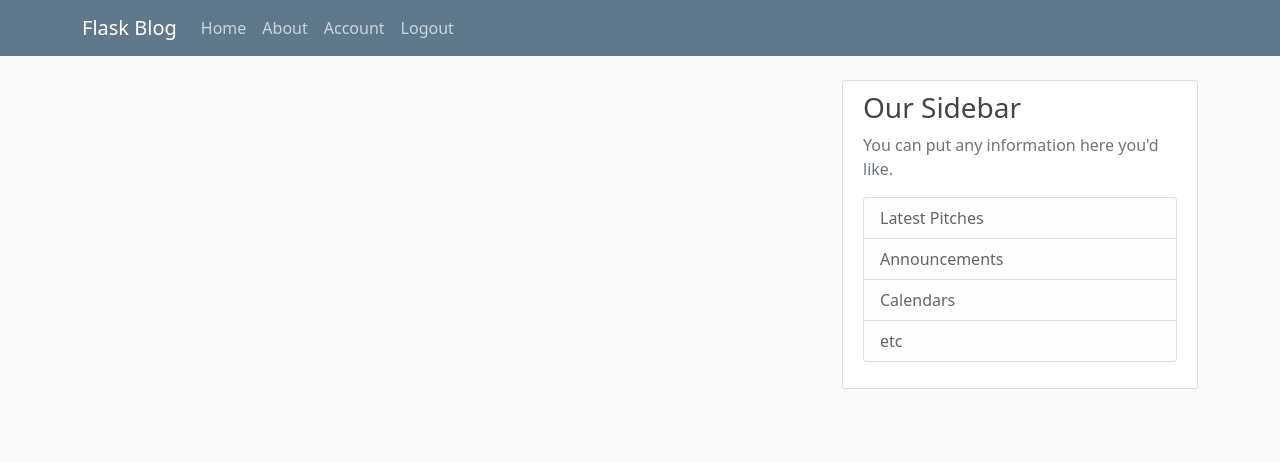
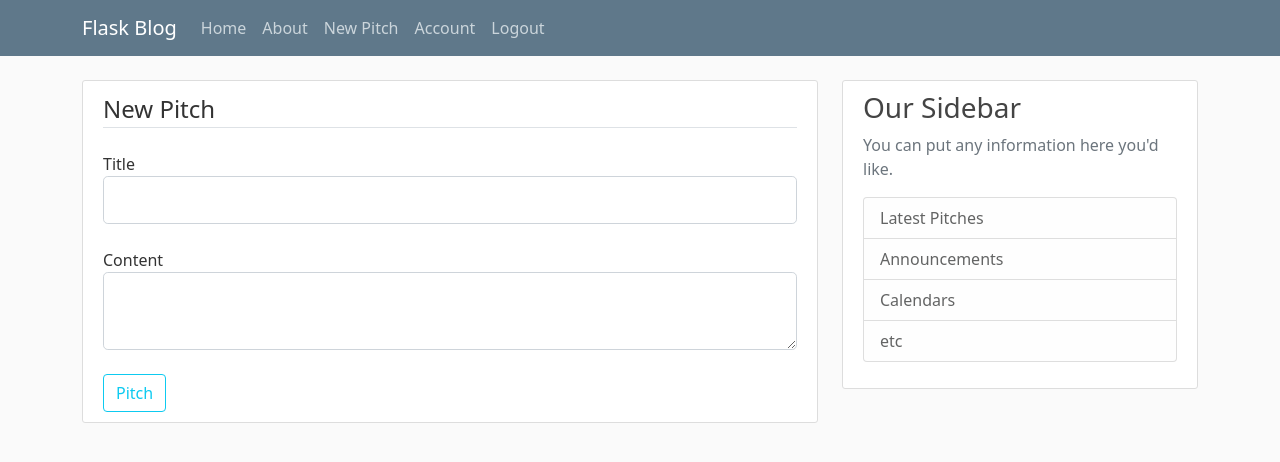
Before and after one commit to ZippMukami/Pitch-App, a Flask app: page /pitch/new in a window 1280 px wide. Shown: the top 462 px of the page. Run offline with Flask 2, Linux system fonts and the light colour scheme; a user stored in the database is signed in; some libraries are stand-ins or nearby versions.

Commit message:
adds the new pitch form.

```diff
--- a/app/templates/create_pitch.html
+++ b/app/templates/create_pitch.html
@@ -1,4 +1,40 @@
 {% extends "macros.html" %}
 {% block content %}
-
+<div class="content-section">
+    <form action="" method="POST">
+        {{ form.hidden_tag() }}
+        <fieldset class="form-group">
+            <legend class="border-bottom mb-4">New Pitch</legend>
+            <div class="form-group mt-4">
+                {{ form.title.label(class="form-control-label") }}
+                {% if form.title.errors %}
+                {{ form.title(class="form-control form-control-lg is-invalid") }}
+                <div class="invalid-feedback">
+                    {% for error in form.title.errors %}
+                    <span>{{ error }}</span>
+                    {% endfor %}
+                </div>
+                {% else %}
+                {{ form.title(class="form-control form-control-lg") }}
+                {% endif %}
+            </div>
+            <div class="form-group mt-4">
+                {{ form.content.label(class="form-control-label") }}
+                {% if form.content.errors %}
+                {{ form.content(class="form-control form-control-lg is-invalid") }}
+                <div class="invalid-feedback">
+                    {% for error in form.content.errors %}
+                    <span>{{ error }}</span>
+                    {% endfor %}
+                </div>
+                {% else %}
+                {{ form.content(class="form-control form-control-lg") }}
+                {% endif %}
+            </div>
+        </fieldset>
+        <div class="form-group mt-4">
+            {{ form.submit(class="btn btn-outline-info") }}
+        </div>
+    </form>
+</div>
 {% endblock content %}
--- a/app/templates/macros.html
+++ b/app/templates/macros.html
@@ -34,6 +34,7 @@
                     </div>
                     <div class="navbar-nav">
                       {% if current_user.is_authenticated %}
+                        <a class="nav-item nav-link" href="{{ url_for('new_pitch') }}">New Pitch</a>
                         <a class="nav-item nav-link" href="{{ url_for('account') }}">Account</a>
                         <a class="nav-item nav-link" href="{{ url_for('logout') }}">Logout</a>
 
--- a/app/views.py
+++ b/app/views.py
@@ -4,7 +4,7 @@ from turtle import title
 from PIL import Image
 from flask import render_template, url_for, flash, redirect, request
 from app import app, db, bcrypt
-from app.forms import RegistrationForm, LoginForm, UpdateAccountForm
+from app.forms import RegistrationForm, LoginForm, UpdateAccountForm, PitchForm
 from app.models import User, Pitch
 from flask_login import login_user, current_user, logout_user, login_required
 
@@ -106,7 +106,11 @@ def account():
     return render_template('account.html', title ='Account', image_file = image_file, form=form)
 
 
-@app.route("/pitch/new")
+@app.route("/pitch/new", methods= ['GET', 'POST'])
 @login_required
 def new_pitch():
-    return render_template('create_pitch.html', title='New Pitch')
+    form = PitchForm()
+    if form.validate_on_submit():
+        flash('Your pitch has been created', 'success')
+        return redirect(url_for('home'))
+    return render_template('create_pitch.html', title='New Pitch', form=form)
```
